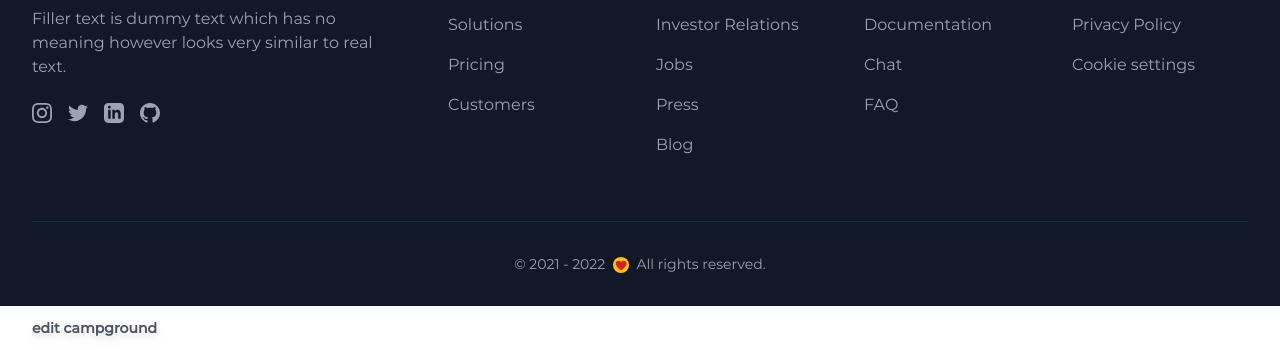
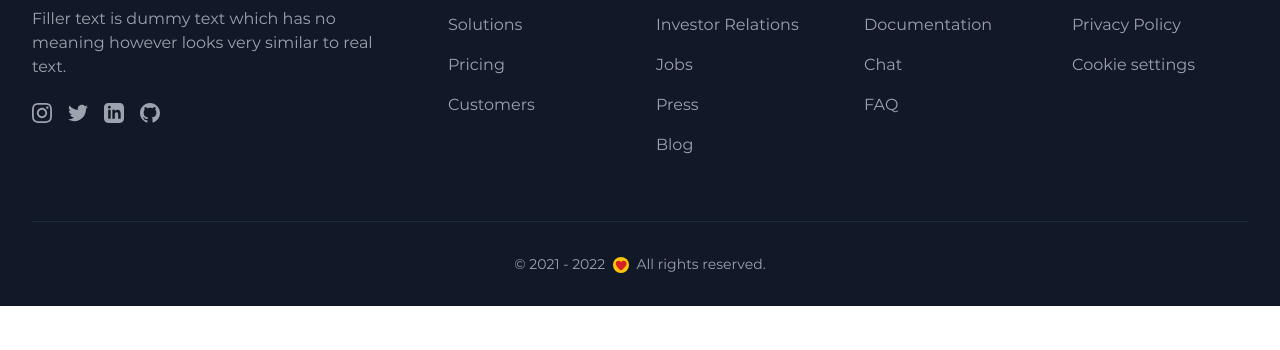
Before and after one commit to jjaimealeman/my-static-boilerplate2, a website built with Vite: page index.html in a window 1280 px wide. Shown: the part 3982-4332 px from the top of the page. After the commit the page ends 4288 px from the top, so only its background shows below. Built offline with nearby package versions, Linux system fonts and the light colour scheme.

Commit message:
index.html // removed edit campground link.

```diff
--- a/index.html
+++ b/index.html
@@ -722,8 +722,6 @@
 	</div>
 	<!-- footer - end -->
 
-	<div class="card-body"><a href="#" class="card-link btn btn-info">edit campground</a></div>
-
 	<script src="//unpkg.com/alpinejs" defer></script>
 	<!-- <script type="module" src="/main.js"></script> -->
 	<script>
```
